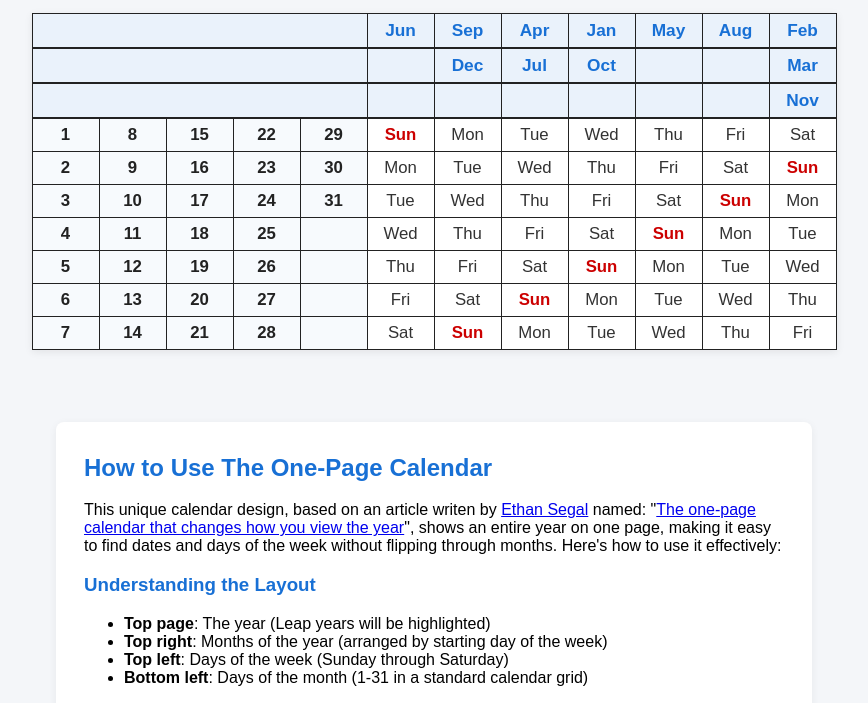
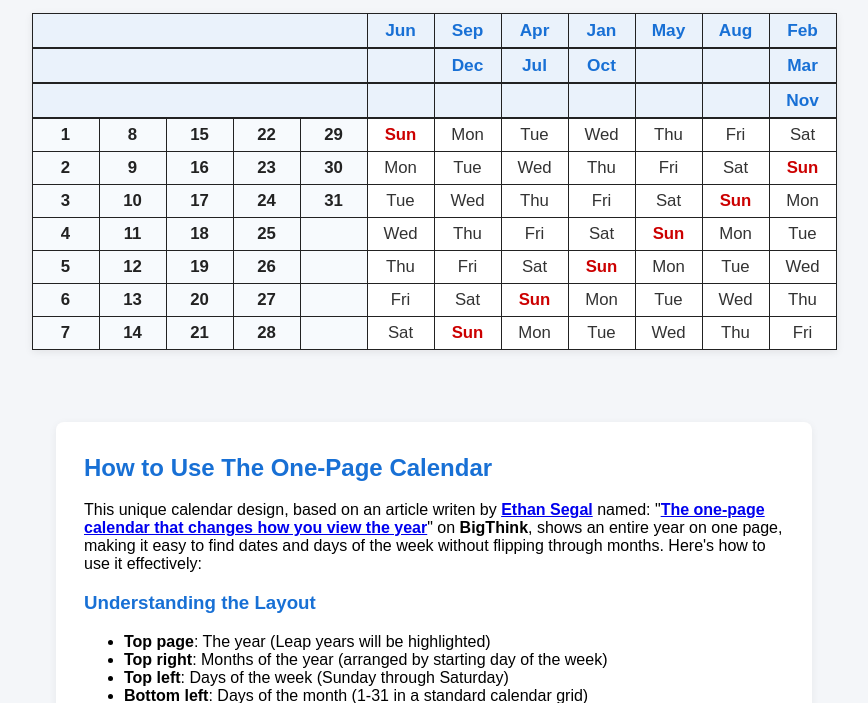
Before and after one commit to ronenrozner/one-page-cal-site, a plain HTML site: page index.html in a window 1280 px wide. Shown: the part 104-807 px from the top of the page, without its empty margins (206-1074 px from the left). Drawn offline with Linux system fonts and the light colour scheme.

Commit message:
updated credits

```diff
--- a/index.html
+++ b/index.html
@@ -232,12 +232,14 @@
             <h2 style="color: #1870d5; margin-top: 0;">How to Use The One-Page Calendar</h2>
             <p>
                 This unique calendar design, based on an article writen
-                by <a href="https://bigthink.com/people/ethansiegel/" target="_blank" rel="noopener">Ethan Segal</a>
+                by <a href="https://bigthink.com/people/ethansiegel/" target="_blank" rel="noopener"><strong>Ethan
+                        Segal</strong></a>
                 named: "<a href="https://bigthink.com/starts-with-a-bang/one-page-calendar/" target="_blank"
-                    rel="noopener">The one-page
-                    calendar
-                    that changes how you view the year</a>", shows an entire year on one page, making it easy to find
-                dates and days of the week without flipping through months. Here's how to use it effectively: </p>
+                    rel="noopener"><strong>The one-page calendar that changes how you view the year</strong></a>" on
+                <strong>BigThink</strong>, shows an
+                entire year on one page, making it
+                easy to find dates and days of the week without flipping through months. Here's how to use it
+                effectively: </p>
 
             <h3 style="color: #1870d5;">Understanding the Layout</h3>
             <ul>
```
